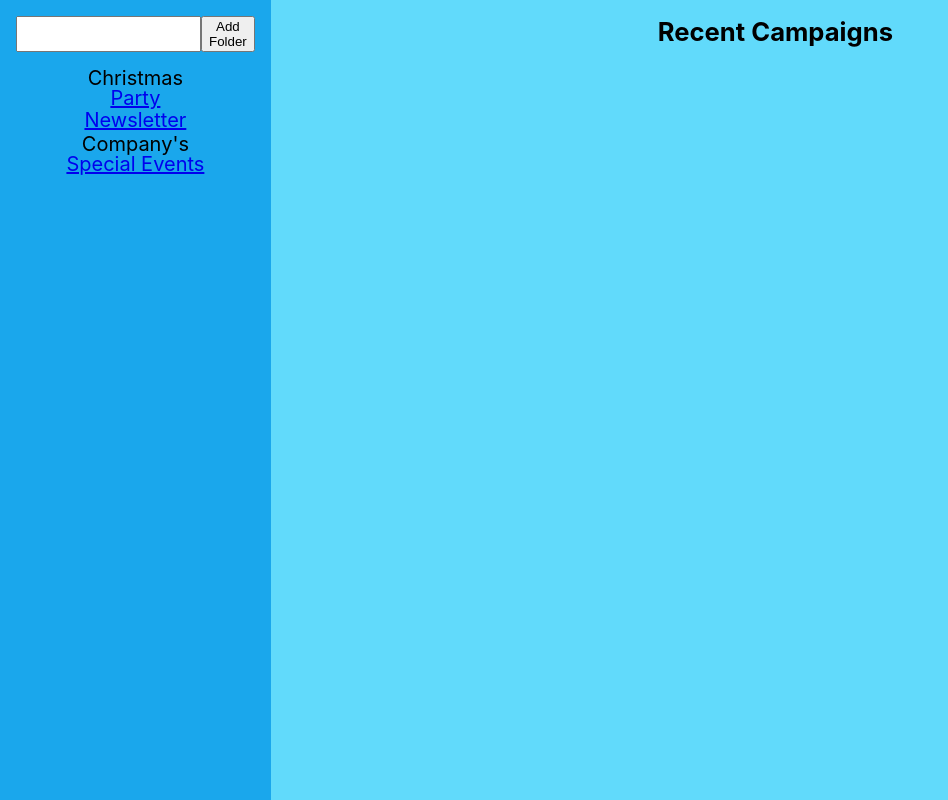
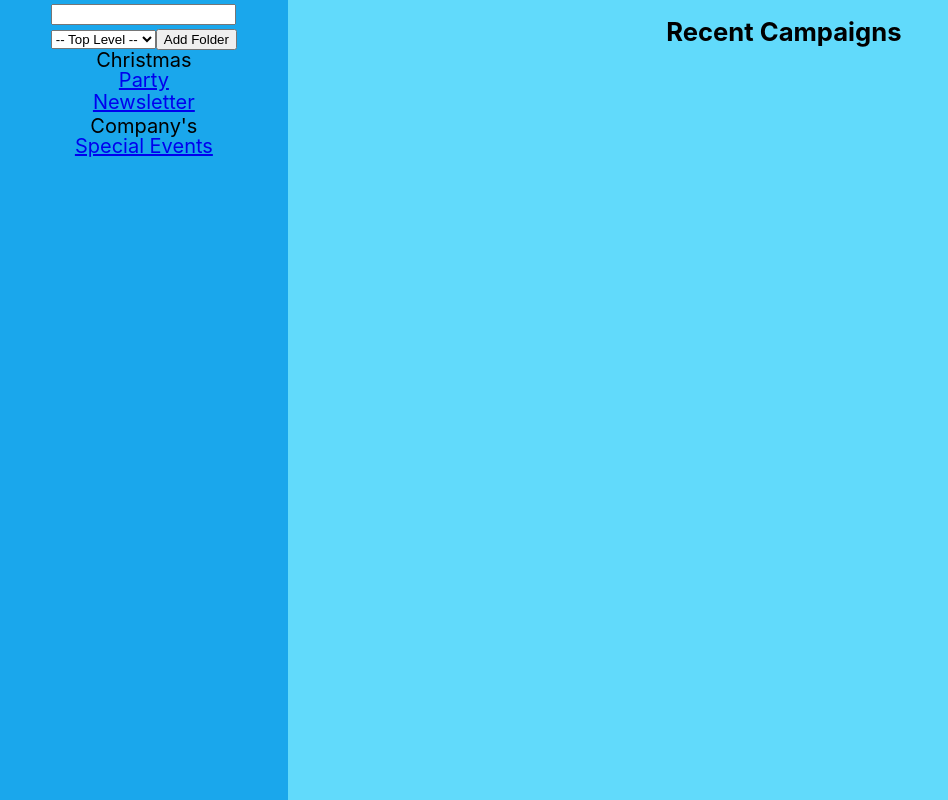
Before and after one commit to Bhowmikzar/Appato_FE, a React (Create React App) app: page / in a window 1280 px wide. Shown: the whole page, without its empty margins (0-948 px from the left). Built offline with nearby package versions, Linux system fonts and the light colour scheme.

Commit message:
Updated commit

```diff
--- a/src/components/FolderStructure.js
+++ b/src/components/FolderStructure.js
@@ -34,6 +34,7 @@ function FolderStructure() {
   ]);
 
   const [newFolderName, setNewFolderName] = useState("");
+  const [newFolderParent, setNewFolderParent] = useState(null);
 
   function handleItemClick(event, item) {
     // Handle item click event
@@ -46,18 +47,53 @@ function FolderStructure() {
       name: newFolderName,
       children: [],
     };
-    setTreeviewItems([newFolder, ...treeviewItems]);
+
+    if (newFolderParent) {
+      // Find the parent folder and add the new folder to its children
+      const newTreeviewItems = [...treeviewItems];
+      const parentFolder = findItemById(newTreeviewItems, newFolderParent.id);
+      parentFolder.children.push(newFolder);
+      setTreeviewItems(newTreeviewItems);
+    } else {
+      // Add the new folder to the top level of the treeview
+      setTreeviewItems([newFolder, ...treeviewItems]);
+    }
     setNewFolderName("");
+    setNewFolderParent(null);
   }
 
   function handleInputChange(event) {
     setNewFolderName(event.target.value);
   }
 
+  function handleParentSelect(event) {
+    const parentId = parseInt(event.target.value);
+    if (parentId === 0) {
+      setNewFolderParent(null);
+    } else {
+      const parentItem = findItemById(treeviewItems, parentId);
+      setNewFolderParent(parentItem);
+    }
+  }
+
+  function findItemById(items, id) {
+    for (const item of items) {
+      if (item.id === id) {
+        return item;
+      }
+      if (item.children.length > 0) {
+        const foundItem = findItemById(item.children, id);
+        if (foundItem) {
+          return foundItem;
+        }
+      }
+    }
+    return null;
+  }
+
   function renderTreeviewItem(item) {
     return (
       <ul className="lists">
-        {" "}
         <li key={item.id} style={{ flexDirection: "column" }}>
           <div onClick={(event) => handleItemClick(event, item)}>
             {item.name}
@@ -74,8 +110,17 @@ function FolderStructure() {
 
   return (
     <div style={{ background: "#1AA7EC", height: "100vh", fontSize: "20px" }}>
-      <form onSubmit={handleAddFolder} className="sidebar">
+      <form onSubmit={handleAddFolder}>
         <input type="text" value={newFolderName} onChange={handleInputChange} />
+        <select onChange={handleParentSelect}>
+          <option value="0">-- Top Level --</option>
+
+          {treeviewItems.map((item) => (
+            <option key={item.id} value={item.id}>
+              {item.name}
+            </option>
+          ))}
+        </select>
         <button type="submit">Add Folder</button>
       </form>
       <ul>{treeviewItems.map((item) => renderTreeviewItem(item))}</ul>
```
